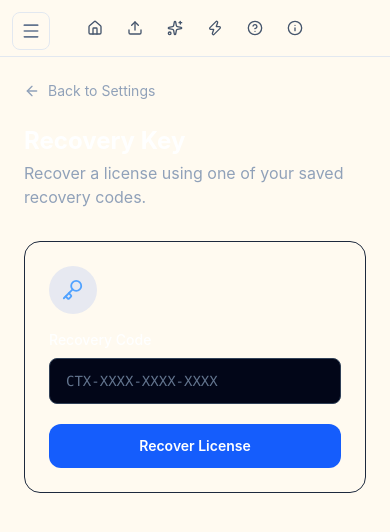
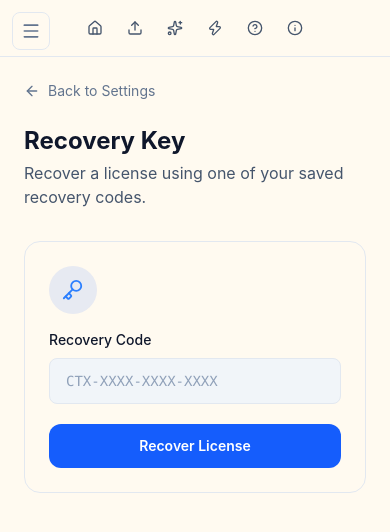
Before and after one commit to Ernest4599/Contextos-desktop-frontend-, a React (Vite) app: page /settings/recovery-key in a window 390 px wide. Shown: the top 532 px of the page. Built offline with nearby package versions, Linux system fonts and the light colour scheme; no server answers.

Commit message:
RecoveryKeyPage: add light/dark theme support, fix mobile viewport clipping (h-screen->h-dvh)

```diff
--- a/src/RecoveryKeyPage.tsx
+++ b/src/RecoveryKeyPage.tsx
@@ -38,23 +38,23 @@ function RecoveryKeyPage() {
   }
 
   return (
-    <div className="flex-1 p-6 h-screen overflow-y-auto max-w-2xl mx-auto w-full">
+    <div className="flex-1 p-6 h-dvh overflow-y-auto max-w-2xl mx-auto w-full bg-cream dark:bg-transparent">
       <button
         type="button"
         onClick={() => navigate('/settings')}
-        className="flex items-center gap-2 text-slate-400 hover:text-white text-sm mb-6 transition-colors"
+        className="flex items-center gap-2 text-slate-500 dark:text-slate-400 hover:text-slate-900 dark:hover:text-white text-sm mb-6 transition-colors"
       >
         <ArrowLeft size={16} />
         Back to Settings
       </button>
 
-      <h1 className="text-2xl font-bold text-white mb-1">Recovery Key</h1>
-      <p className="text-slate-400 mb-8">Recover a license using one of your saved recovery codes.</p>
+      <h1 className="text-2xl font-bold text-slate-900 dark:text-white mb-1">Recovery Key</h1>
+      <p className="text-slate-600 dark:text-slate-400 mb-8">Recover a license using one of your saved recovery codes.</p>
 
       {!result ? (
-        <div className="border border-slate-800 rounded-2xl p-6">
+        <div className="border border-slate-200 dark:border-slate-800 rounded-2xl p-6">
           <div className="w-12 h-12 rounded-full bg-blue-600/10 flex items-center justify-center mb-4">
-            <Key size={22} className="text-blue-400" />
+            <Key size={22} className="text-blue-500 dark:text-blue-400" />
           </div>
 
           {errorMsg && (
@@ -63,13 +63,13 @@ function RecoveryKeyPage() {
             </div>
           )}
 
-          <label className="text-white text-sm font-medium block mb-2">Recovery Code</label>
+          <label className="text-slate-900 dark:text-white text-sm font-medium block mb-2">Recovery Code</label>
           <input
             type="text"
             value={code}
             onChange={(e) => setCode(e.target.value)}
             placeholder="CTX-XXXX-XXXX-XXXX"
-            className="w-full bg-slate-950 border border-slate-700 text-white text-sm rounded-lg px-4 py-3 placeholder:text-slate-500 focus:outline-none focus:border-blue-500 font-mono mb-5"
+            className="w-full bg-slate-100 dark:bg-slate-950 border border-slate-200 dark:border-slate-700 text-slate-900 dark:text-white text-sm rounded-lg px-4 py-3 placeholder:text-slate-400 dark:placeholder:text-slate-500 focus:outline-none focus:border-blue-500 font-mono mb-5"
           />
 
           <button
@@ -86,9 +86,9 @@ function RecoveryKeyPage() {
           <div className="w-14 h-14 rounded-full bg-green-500 flex items-center justify-center mx-auto mb-4">
             <Check size={28} className="text-white" strokeWidth={3} />
           </div>
-          <h2 className="text-white text-lg font-semibold mb-1">License Recovered</h2>
-          <p className="text-slate-300 text-sm mb-1 capitalize">{result.plan} Plan</p>
-          <code className="block bg-slate-950 border border-slate-800 rounded-lg px-3 py-2 text-slate-200 text-sm font-mono my-4">
+          <h2 className="text-slate-900 dark:text-white text-lg font-semibold mb-1">License Recovered</h2>
+          <p className="text-slate-700 dark:text-slate-300 text-sm mb-1 capitalize">{result.plan} Plan</p>
+          <code className="block bg-slate-100 dark:bg-slate-950 border border-slate-200 dark:border-slate-800 rounded-lg px-3 py-2 text-slate-800 dark:text-slate-200 text-sm font-mono my-4">
             {result.license_key}
           </code>
           <p className="text-slate-500 text-xs mb-6">{result.remaining} recovery codes remaining.</p>
```
